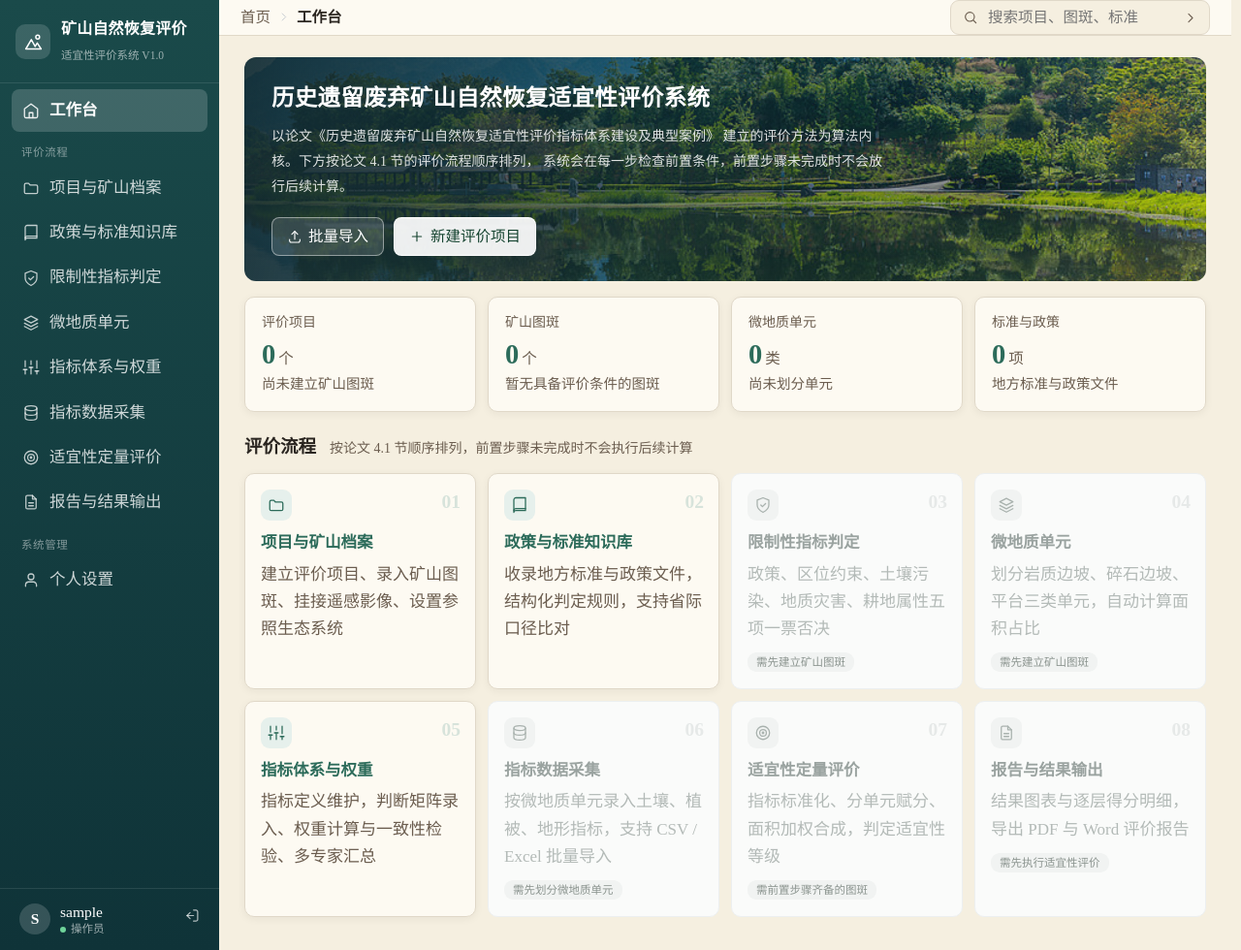
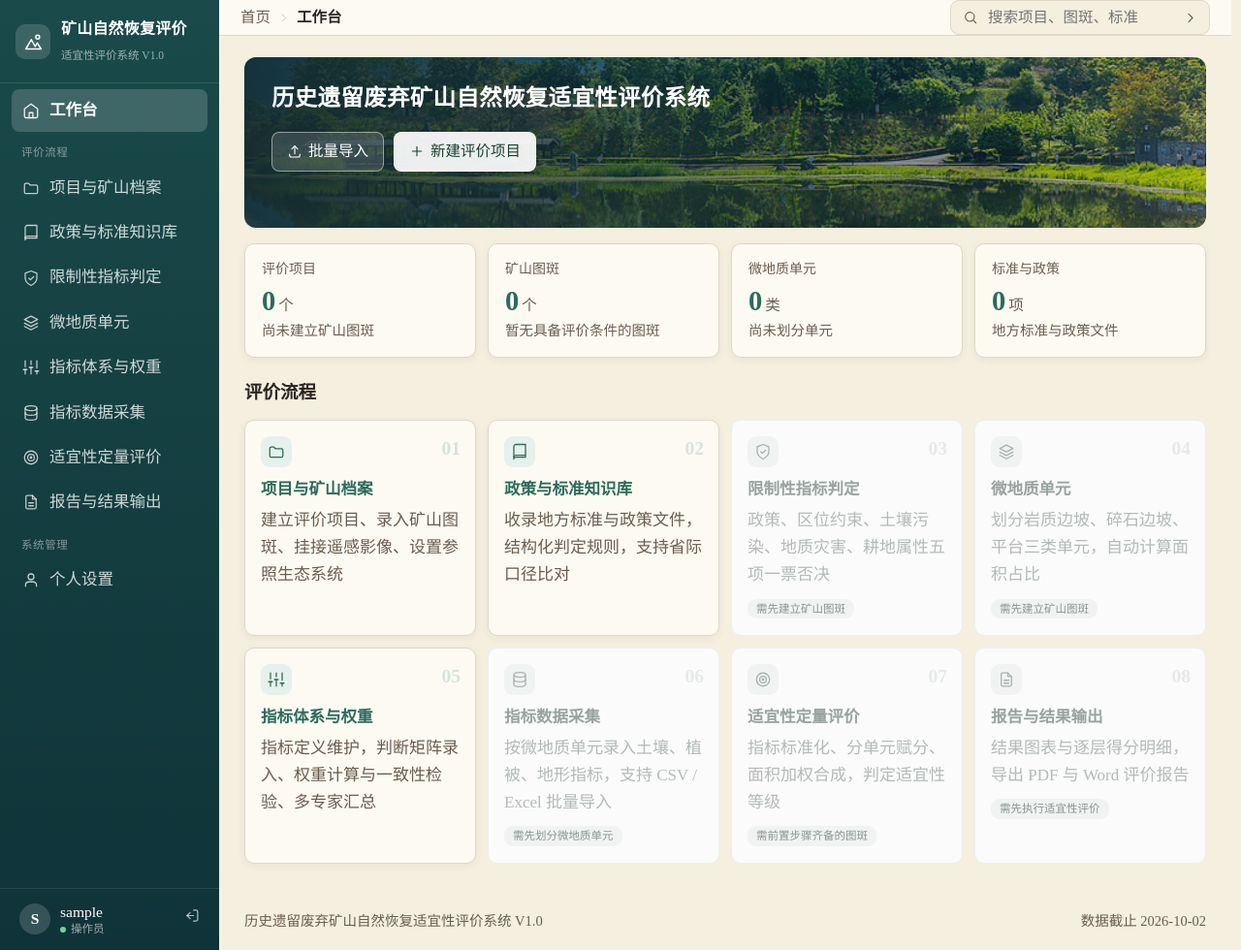
Before and after one commit to YouthK923/mine-restoration-copyright, a Flask app: page / in a window 1280 px wide. Shown: the whole page at 97% size. Run offline with Flask 3, Linux system fonts and the light colour scheme; the visitor is signed in with stand-in values (Sample User, id 1); data that the repository does not hold is empty; some libraries are stand-ins or nearby versions.

Commit message:
更新首页：删除介绍文字、调整横幅布局

```diff
--- a/app/templates/auth/home.html
+++ b/app/templates/auth/home.html
@@ -7,11 +7,6 @@
 <section class="hero">
   <div class="hero__body">
     <h1 class="hero__title">历史遗留废弃矿山自然恢复适宜性评价系统</h1>
-    <p class="hero__desc">
-      以论文《历史遗留废弃矿山自然恢复适宜性评价指标体系建设及典型案例》
-      建立的评价方法为算法内核。下方按论文 4.1 节的评价流程顺序排列，
-      系统会在每一步检查前置条件，前置步骤未完成时不会放行后续计算。
-    </p>
     <div class="hero__actions">
       <a class="hero-btn hero-btn--ghost" href="/indicator/import">
         {{ icon("upload", 16) }}批量导入
@@ -63,9 +58,6 @@
 <section class="section">
   <div class="section__head">
     <h2 class="section__title">评价流程</h2>
-    <p class="section__desc">
-      按论文 4.1 节顺序排列，前置步骤未完成时不会执行后续计算
-    </p>
   </div>
 
   <div class="step-grid">
```
